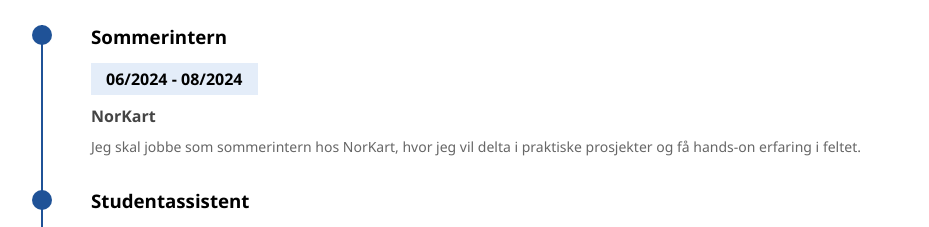
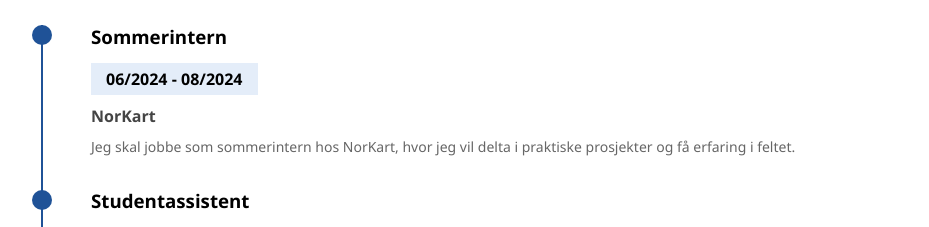
Before and after one commit to Siverteh/Personal-Resume-Website, a React (Create React App) app: page / in a window 1280 px wide. Shown: the part 2700-2927 px from the top of the page, without its empty margins (230-1159 px from the left). Built offline with nearby package versions, Linux system fonts and the light colour scheme.

Commit message:
Fixed spelling mistake in experience section

```diff
--- a/src/components/Experience/Experience.no.tsx
+++ b/src/components/Experience/Experience.no.tsx
@@ -15,7 +15,7 @@ const ExperienceNo = () => {
                         <div className="timeline-company">NorKart</div>
                         <p className="timeline-description">
                             Jeg skal jobbe som sommerintern hos NorKart, hvor jeg vil delta i praktiske prosjekter og få
-                            hands-on erfaring i feltet.
+                            erfaring i feltet.
                         </p>
                     </div>
                 </div>
```
